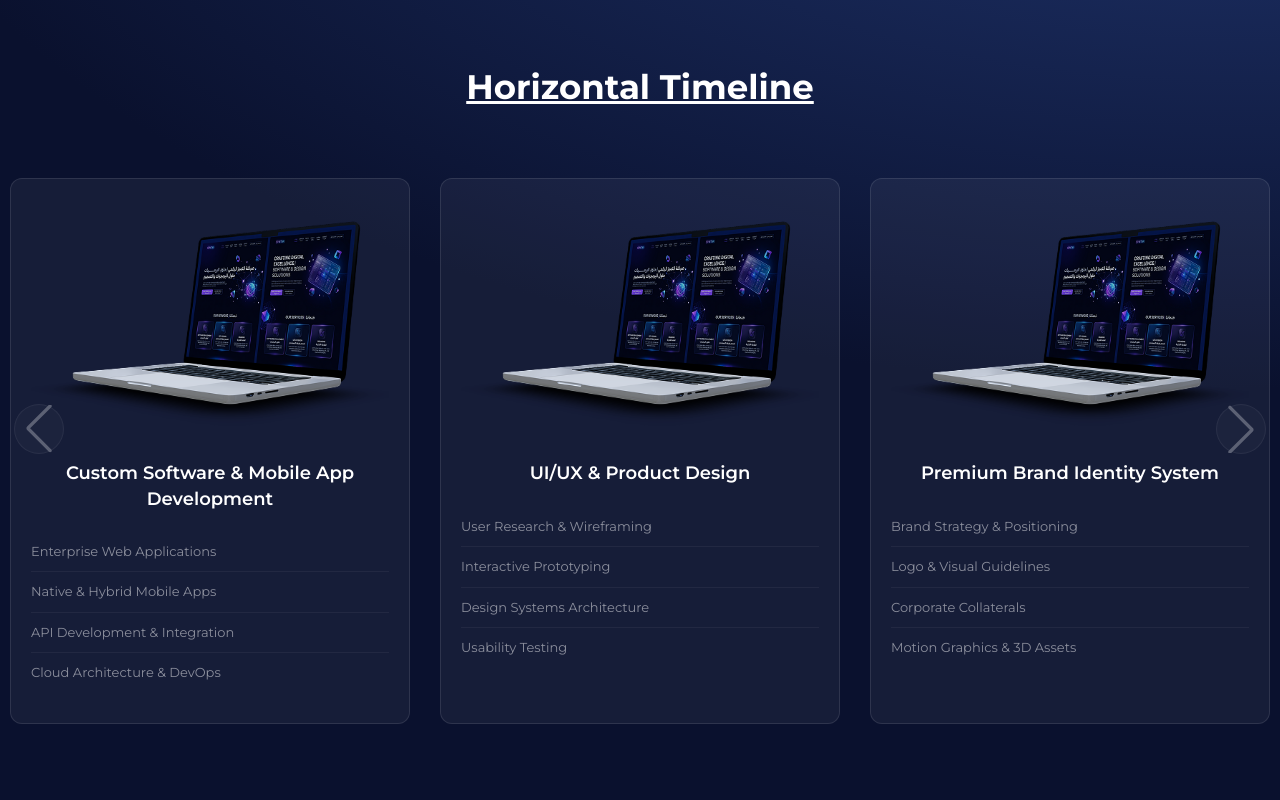
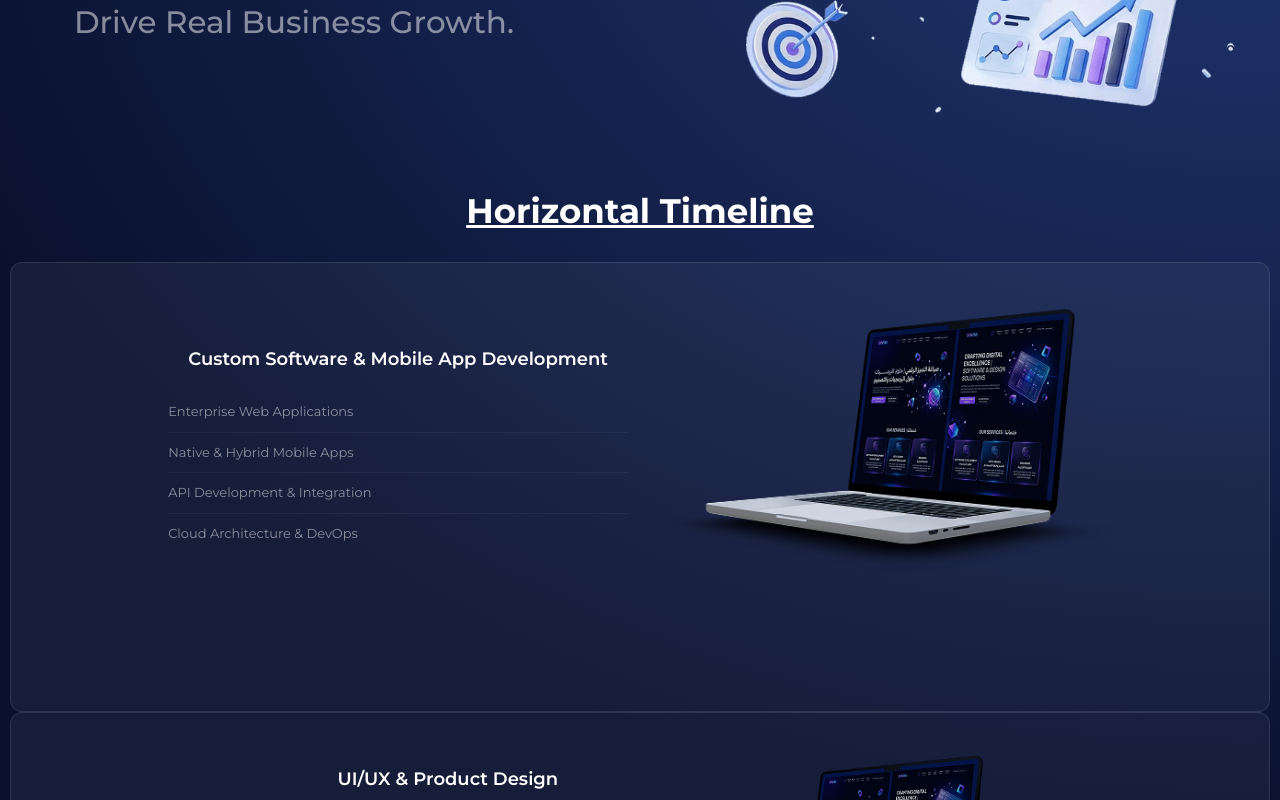
Before and after one commit to EslamRage7/Codex, a React (Vite) app: page /services in a window 1280 px wide. Shown: the part 440-1240 px from the top of the page. Built offline with nearby package versions, Linux system fonts and the light colour scheme; a web font is replaced by a local one.

Commit message:
save work

```diff
--- a/src/Components/pages/Services.jsx
+++ b/src/Components/pages/Services.jsx
@@ -5,6 +5,7 @@ import Footer from "../Footer";
 import "../css/Services.css";
 
 import featureImage from "../../assets/feature.png";
+import servicesImage from "../../assets/services-image.png";
 
 import { Swiper, SwiperSlide } from "swiper/react";
 import { Navigation, Pagination, Autoplay } from "swiper/modules";
@@ -74,36 +75,18 @@ function Services() {
             className="col-12 col-lg-6 order-1 order-lg-2 landing-image text-center"
             data-aos="fade-left"
             data-aos-delay="100">
-            <img className="img-fluid" src={featureImage} alt="Codex" />
+            <img className="img-fluid" src={servicesImage} alt="Codex" />
           </div>
         </div>
 
         {/* Horizontal Timeline */}
         <MainTitle title="Horizontal Timeline" />
 
-        <div className="features-slider" data-aos="fade-up">
-          <Swiper
-            modules={[Navigation, Pagination, Autoplay]}
-            spaceBetween={30}
-            slidesPerView={1}
-            navigation
-            pagination={{ clickable: true }}
-            autoplay={{ delay: 4000, disableOnInteraction: false }}
-            breakpoints={{
-              576: {
-                slidesPerView: 1,
-              },
-              768: {
-                slidesPerView: 2,
-              },
-              1024: {
-                slidesPerView: 3,
-              },
-            }}>
-            {features.map((feature) => (
-              <SwiperSlide key={feature.id}>
-                <div className="feature-item">
-                  <img src={feature.image} alt={feature.title} />
+        <div className="features" data-aos="fade-up">
+          {features.map((feature) => (
+            <div className="feature-item">
+              <div className="row align-items-center g-4">
+                <div className="col-12 col-lg-6">
                   <h3 className="text-white text-capitalize">
                     {feature.title}
                   </h3>
@@ -115,9 +98,16 @@ function Services() {
                     ))}
                   </ul>
                 </div>
-              </SwiperSlide>
-            ))}
-          </Swiper>
+                <div className="col-12 col-lg-6">
+                  <img
+                    src={feature.image}
+                    alt={feature.title}
+                    className="img-fluid"
+                  />
+                </div>
+              </div>
+            </div>
+          ))}
         </div>
       </div>
 
```
